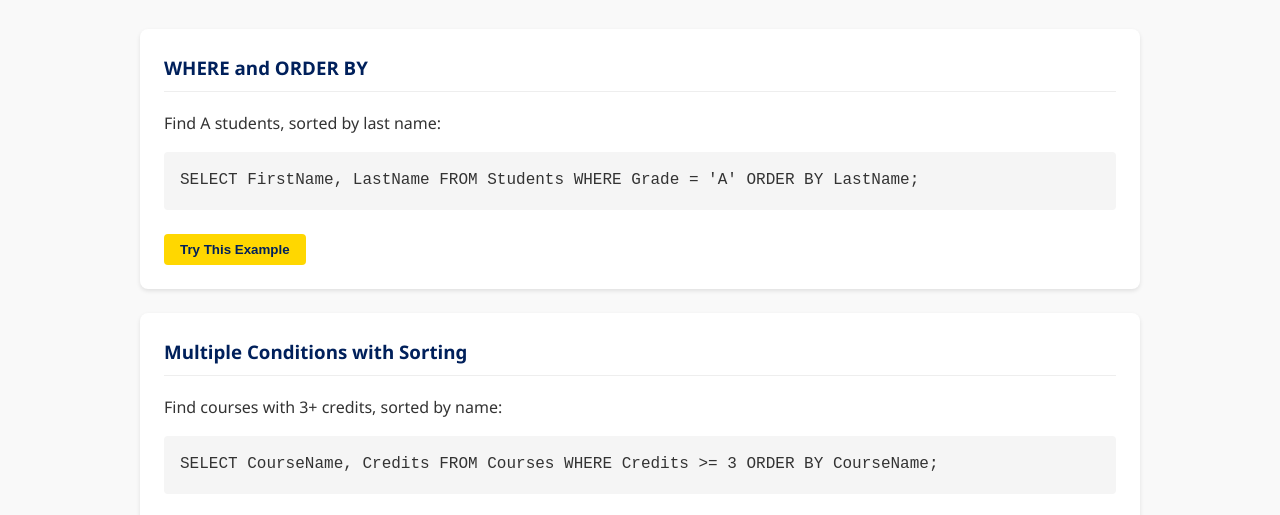
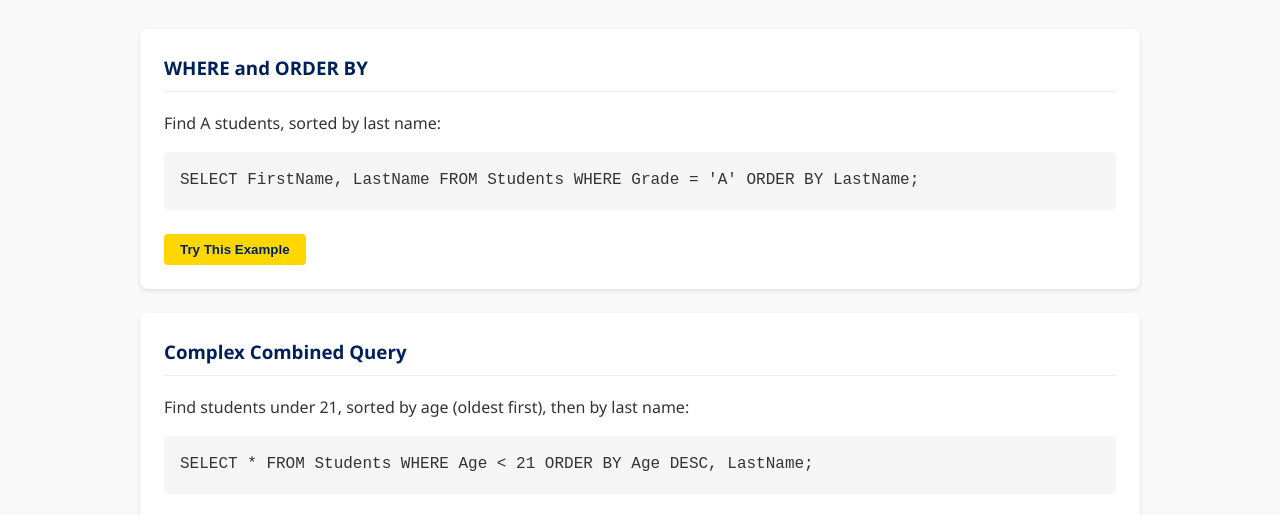
Before and after one commit to mr-etade/sql-learning-tool, a plain HTML site: page combined.html in a window 1280 px wide. Shown: the part 420-935 px from the top of the page. Drawn offline with Linux system fonts and the light colour scheme.

Commit message:
Update combined.html

```diff
--- a/combined.html
+++ b/combined.html
@@ -34,17 +34,6 @@
             </div>
 
             <div class="example">
-                <h3>Multiple Conditions with Sorting</h3>
-                <p>Find courses with 3+ credits, sorted by name:</p>
-                <div class="sql-code">
-                    SELECT CourseName, Credits FROM Courses
-                    WHERE Credits >= 3
-                    ORDER BY CourseName;
-                </div>
-                <button class="try-button" onclick="document.querySelector('.sql-editor textarea').value = 'SELECT CourseName, Credits FROM Courses WHERE Credits >= 3 ORDER BY CourseName;'">Try This Example</button>
-            </div>
-
-            <div class="example">
                 <h3>Complex Combined Query</h3>
                 <p>Find students under 21, sorted by age (oldest first), then by last name:</p>
                 <div class="sql-code">
```
